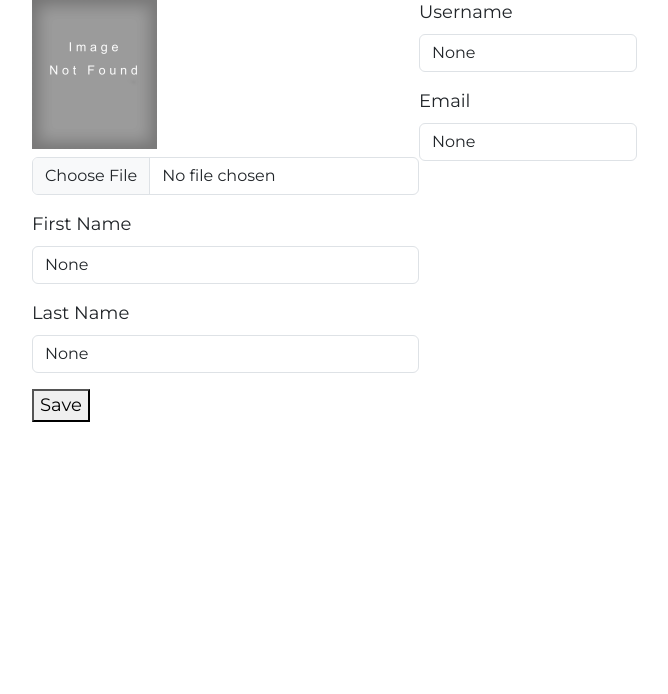
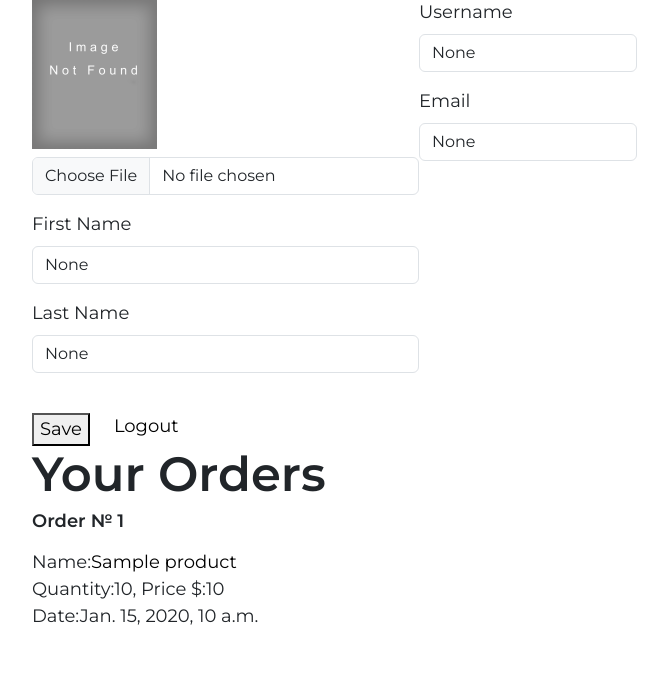
Before and after one commit to sixoper77/PizzaShop, a Django app: template app2/users/templates/users/profile.html in a window 1280 px wide. Shown: the part 161-855 px from the top of the page, without its empty margins (82-750 px from the left). Before the commit the page ends 583 px from the top, so only its background shows below. Run offline with Django 5.2, Linux system fonts and the light colour scheme; tables that the repository leaves empty hold one stand-in row (values such as "Sample post"); the template is opened without the code that fills it: values that come from a table or form of the project are taken from there, most other values are stand-ins (such as "Sample title", 1, 10 or a date in 2020); parts of the project's set-up code (start-up, migrations or seed data) failed here and were passed over; some libraries are stand-ins or nearby versions.

Commit message:
Add files via upload

```diff
--- a/app2/users/templates/users/profile.html
+++ b/app2/users/templates/users/profile.html
@@ -43,10 +43,37 @@
                         </div>
                     </div>
                 </div>
-                <button type="submit" class="profile-btn">Save</button>
+                <div class="btns d-flex gap-4 mt-4">
+                    <button type="submit" class="profile-btn">Save</button>
+                    <a class="profile-btn" href="{% url "user:logout" %}">Logout</a>
+                </div>
             </form>
+            <div class="orders">
+                <h2 class="mb-2">Your Orders</h2>
+                {% if orders %}
+                    <div class="orderss">
+                        {% for order in orders  %}
+                            <div class="order-cart">
+                                <h5 class="order-title">Order № {{order.id}}</h5>
+                                <p class="order-desc">
+                                    {% for item in order.items.all  %}
+                                        <div class="orders-carts">
+                                            <span class="dadad">Name:</span><a class="" href="{% url "main:product_detail" item.product.slug %}">{{item.product.name}}</a>
+                                            <br>
+                                            <span class="dadad">Quantity:</span>{{item.quantity}},
+                                            <span class="dadad">Price $:{{item.price}}</span><br>
+                                            <span class="dadad">Date:</span>{{order.created}}
+
+                                        </div>
+                                    {% endfor %}
+                                </p>
+                            </div>
+                        {% endfor %}
+                    </div>
+                {% else %}
+                    <h4 class="notorders">You haven`t ordered anything yet.</h4>
+                {% endif %}
+            </div>
         </div>
-        {% comment %} orders {% endcomment %}
-
     </div>
 {% endblock content %}
```
Also changed, not shown: app2/users/templates/users/registration.html (+14 -0 lines).
